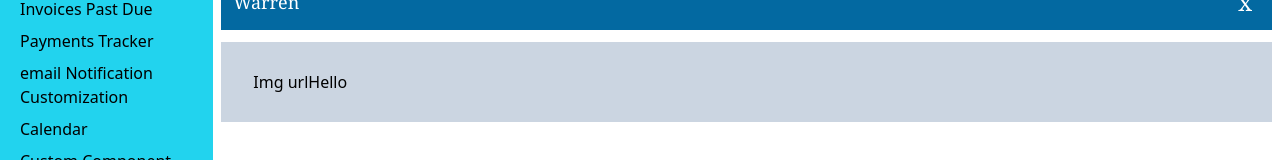
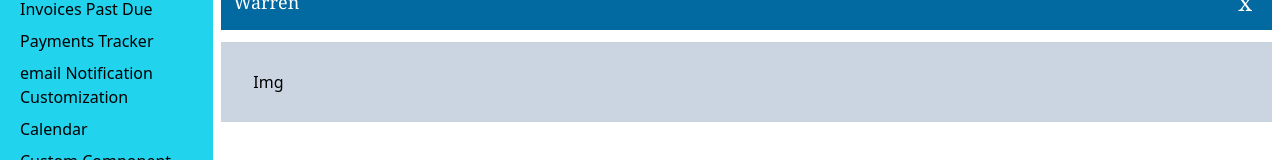
Before and after one commit to Mathers-za/practice-management-frontend, a React (Create React App) app: page /componentStyling in a window 1280 px wide. Shown: the part 283-443 px from the top of the page. Built offline with nearby package versions, Linux system fonts and the light colour scheme; no server answers.

Commit message:
commit before create appointment component refactor

```diff
--- a/src/components/miscellaneous components/DisplayTextInput.js
+++ b/src/components/miscellaneous components/DisplayTextInput.js
@@ -1,4 +1,4 @@
-import { useState } from "react";
+import React from "react";
 
 export default function Input({
   name,
@@ -10,10 +10,9 @@ export default function Input({
   type,
 }) {
   return (
-    <>
     <div>
       <input
-          onChange={() => onchange}
+        onChange={(event) => onchange(event.target.name, event.target.value)} // Pass name and value to onchange
         type={type || "text"}
         placeholder={placeholder ?? ""}
         name={name}
@@ -25,6 +24,5 @@ export default function Input({
         {labelText ?? "userName"}
       </label>
     </div>
-    </>
   );
 }
--- a/src/tailWindSandbox/styleComponents.js
+++ b/src/tailWindSandbox/styleComponents.js
@@ -3,6 +3,7 @@ import SubmitButton from "../components/miscellaneous components/SubmitButton";
 import Input from "../components/miscellaneous components/DisplayTextInput";
 import GenericTopBar from "../components/miscellaneous components/GenericTopBar";
 import DivSvgDisplayCombo from "../components/miscellaneous components/DivSvgLabelCombo";
+import Experiment from "../components/miscellaneous components/Experiment";
 
 export default function ComponentView() {
   return (
@@ -15,11 +16,7 @@ export default function ComponentView() {
         <Input type="text" labelText="Warren" />
 
         <GenericTopBar label="Warren" onclick={() => alert("Hello dad")} />
-        <DivSvgDisplayCombo
-          displayText={<div> Hello</div>} //still busy with this. where you left off
-          svgSrc="url"
-          onclick={() => console.log("hello")}
-        />
+        <DivSvgDisplayCombo />
       </div>
     </>
   );
--- a/src/zustandStore/store.js
+++ b/src/zustandStore/store.js
@@ -1,4 +1,4 @@
-import create from "zustand";
+import { create } from "zustand";
 
 const usePaymentsPageStore = create((set) => ({
   paymentsPageDropDownStates: {},
```
Lines whose indentation alone changed are shown as unchanged.
